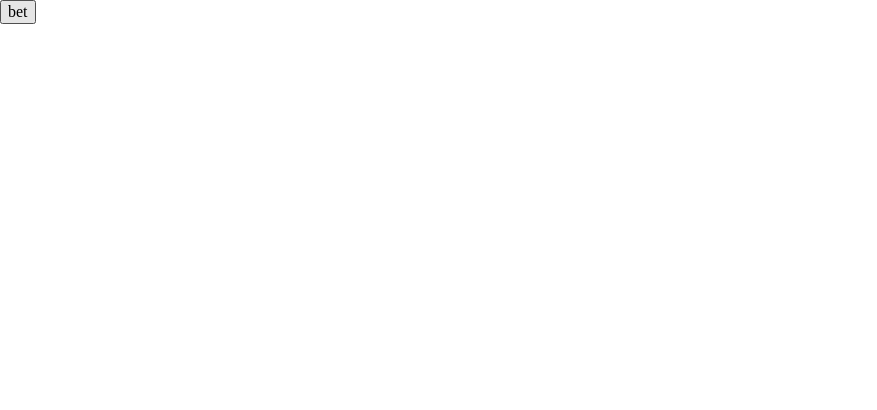
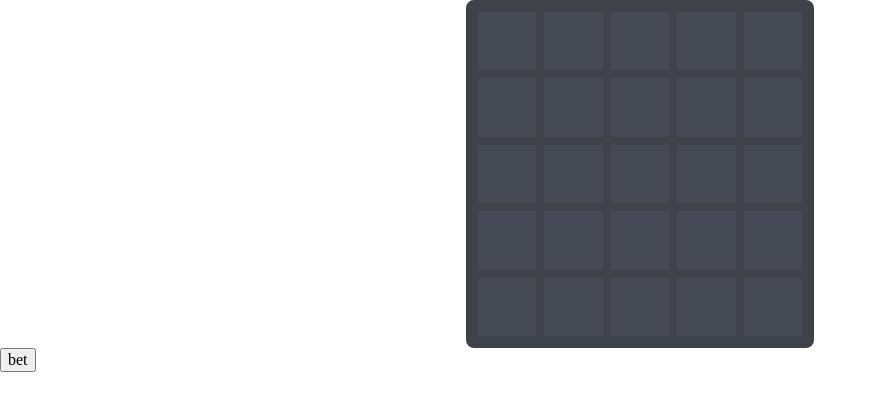
Before and after one commit to pslib-cz/2025-p3a-webgame-oldrichovmonitor, a React (Vite) app in the folder swing.client/: page /mines in a window 1280 px wide. Shown: the top 410 px of the page, without its empty margins (0-877 px from the left). Built offline with nearby package versions, Linux system fonts and the light colour scheme.

Commit message:
styles mines grid

```diff
--- a/swing.client/src/css/layout.css
+++ b/swing.client/src/css/layout.css
@@ -287,3 +287,20 @@ která ovlivňují celkovou strukturu.
   font-weight: 600;
   line-height: normal;
 }
+
+.grid-container {
+  display: grid;
+  grid-template-columns: repeat(5, 1fr);
+  gap: 8px;
+  margin: 0px auto;
+  border-radius: 0.5rem;
+  border: 12px solid #0d131f;
+  opacity: 0.8;
+  background-color: #0d131f;
+  max-width: 324px;
+}
+.grid-container > div {
+  background-color: #171f2c;
+  display: inline-block;
+  aspect-ratio: 1/1;
+}
--- a/swing.client/src/css/main.css
+++ b/swing.client/src/css/main.css
@@ -15,6 +15,7 @@
         --secondary: #D84040;
         --text: #EEEEEE;
         --hamburger-color: #EEEEEE;
+        --puprple: #6D28D9;
     }
     html{
       scroll-behavior: smooth;
```
